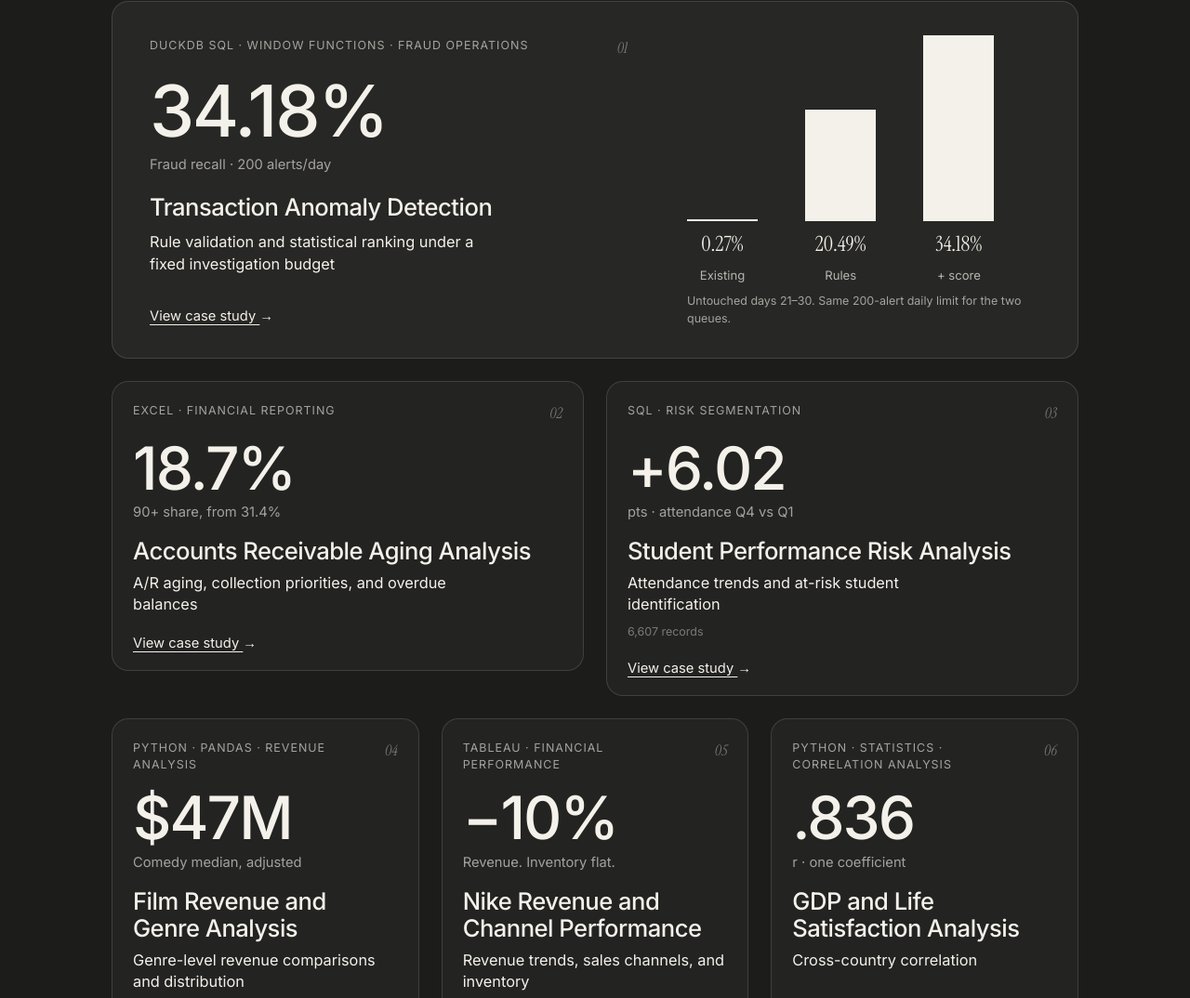
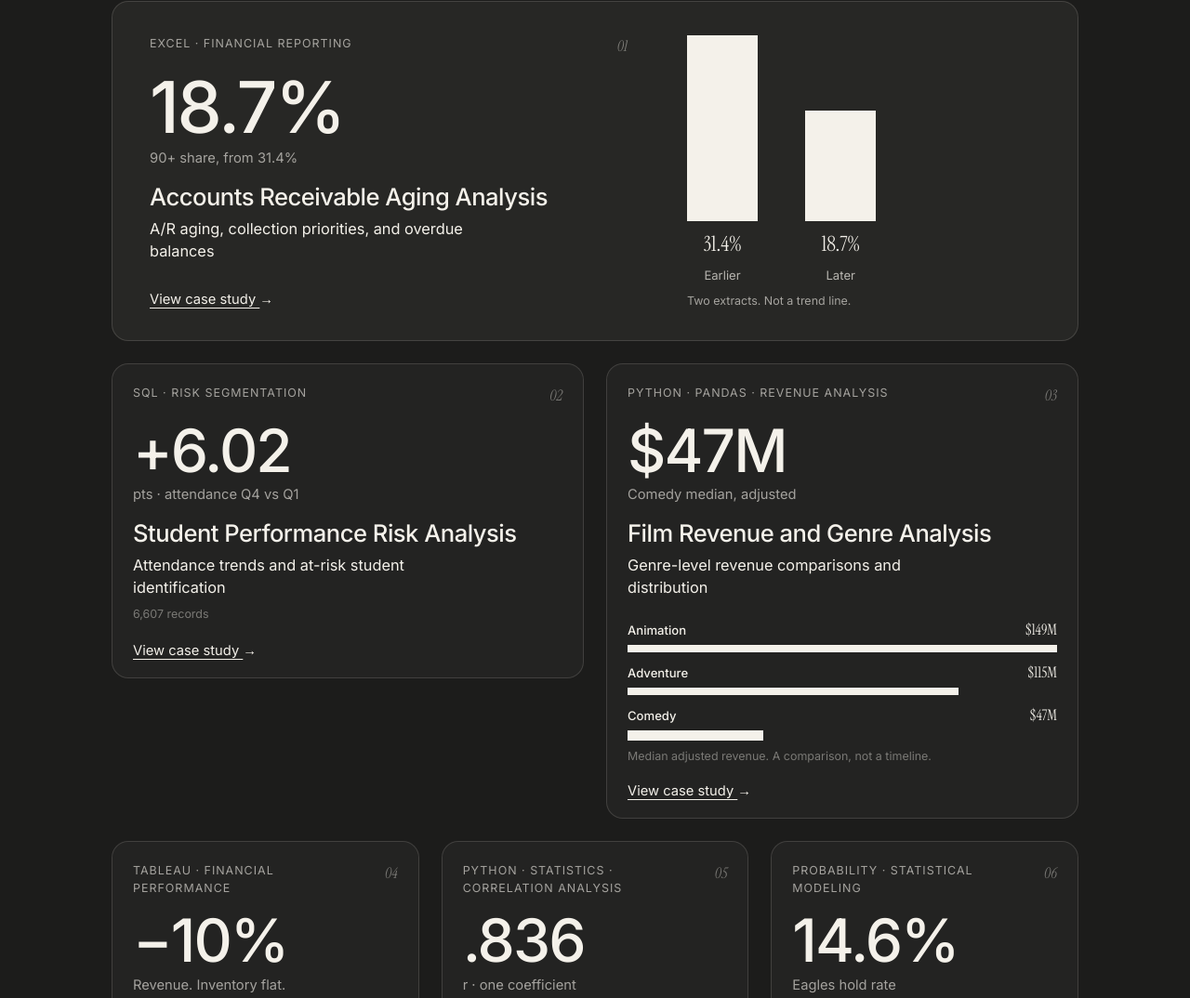
Before and after one commit to haleymykellemaes-beep/haleymykellemaes-beep.github.io, a plain HTML site: page index.html in a window 1280 px wide. Shown: the part 2495-3569 px from the top of the page at 93% size. Drawn offline with nearby package versions, Linux system fonts and the light colour scheme.

Commit message:
Restore original homepage before fraud project feature

```diff
--- a/index.html
+++ b/index.html
@@ -108,8 +108,8 @@
           <li class="metric-callout metric-a">
             <span class="metric-leader" aria-hidden="true"></span>
             <div class="metric-body">
-              <span class="metric-val">34.18%</span>
-              <span class="metric-label">Fraud Recall · 200 Alerts/Day</span>
+              <span class="metric-val">31.4% → 18.7%</span>
+              <span class="metric-label">90+ A/R Share</span>
             </div>
           </li>
           <li class="metric-callout metric-b">
@@ -152,36 +152,25 @@
         <p class="swipe-hint"><svg width="22" height="12" viewBox="0 0 22 12" aria-hidden="true" focusable="false"><path d="M0.6 6H20.2M14.6 1.4 20.4 6 14.6 10.6" fill="none" stroke="currentColor" stroke-width="1.25" stroke-linecap="round" stroke-linejoin="round"/></svg></p>
         <ul class="bento" id="project-row">
           <li class="span-ar">
-            <a class="card card-ar" href="/new/transaction-anomaly.html">
-              <div class="card-top"><span class="kicker">DuckDB SQL · Window Functions · Fraud Operations</span><span class="index">01</span></div>
-              <p class="finding" data-count="34.18" data-decimals="2" data-suffix="%">34.18%</p>
-              <p class="finding-note">Fraud recall · 200 alerts/day</p>
-              <h3>Transaction Anomaly Detection</h3>
-              <p class="desc">Rule validation and statistical ranking under a fixed investigation budget</p>
+            <a class="card card-ar" href="/new/ar-tracker.html">
+              <div class="card-top"><span class="kicker">Excel · Financial Reporting</span><span class="index">01</span></div>
+              <p class="finding" data-count="18.7" data-decimals="1" data-suffix="%">18.7%</p>
+              <p class="finding-note">90+ share, from 31.4%</p>
+              <h3>Accounts Receivable Aging Analysis</h3>
+              <p class="desc">A/R aging, collection priorities, and overdue balances</p>
               <div class="viz">
-                <div class="states" role="img" aria-label="Holdout fraud recall: existing rule 0.27 percent, rules-only queue 20.49 percent, and rules plus statistical score 34.18 percent.">
-                  <div class="state"><div class="state-col"><span class="state-bar" style="--h:1%"></span></div><b>0.27%</b><small>Existing</small></div>
-                  <div class="state"><div class="state-col"><span class="state-bar" style="--h:60%"></span></div><b>20.49%</b><small>Rules</small></div>
-                  <div class="state"><div class="state-col"><span class="state-bar" style="--h:100%"></span></div><b>34.18%</b><small>+ score</small></div>
+                <div class="states" role="img" aria-label="Two extracts of 90+ share: 31.4 percent, then 18.7 percent. Not a trend.">
+                  <div class="state"><div class="state-col"><span class="state-bar" style="--h:100%"></span></div><b>31.4%</b><small>Earlier</small></div>
+                  <div class="state"><div class="state-col"><span class="state-bar" style="--h:59.6%"></span></div><b>18.7%</b><small>Later</small></div>
                 </div>
-                <p class="viz-note">Untouched days 21–30. Same 200-alert daily limit for the two queues.</p>
+                <p class="viz-note">Two extracts. Not a trend line.</p>
               </div>
               <span class="go">View case study <i aria-hidden="true">→</i></span>
             </a>
           </li>
           <li class="span-sql">
-            <a class="card" href="/new/ar-tracker.html">
-              <div class="card-top"><span class="kicker">Excel · Financial Reporting</span><span class="index">02</span></div>
-              <p class="finding" data-count="18.7" data-decimals="1" data-suffix="%">18.7%</p>
-              <p class="finding-note">90+ share, from 31.4%</p>
-              <h3>Accounts Receivable Aging Analysis</h3>
-              <p class="desc">A/R aging, collection priorities, and overdue balances</p>
-              <span class="go">View case study <i aria-hidden="true">→</i></span>
-            </a>
-          </li>
-          <li class="span-film">
             <a class="card" href="/new/student-performance-sql.html">
-              <div class="card-top"><span class="kicker">SQL · Risk Segmentation</span><span class="index">03</span></div>
+              <div class="card-top"><span class="kicker">SQL · Risk Segmentation</span><span class="index">02</span></div>
               <p class="finding" data-count="6.02" data-decimals="2" data-prefix="+">+6.02</p>
               <p class="finding-note">pts · attendance Q4 vs Q1</p>
               <h3>Student Performance Risk Analysis</h3>
@@ -190,9 +179,9 @@
               <span class="go">View case study <i aria-hidden="true">→</i></span>
             </a>
           </li>
-          <li class="span-nike">
+          <li class="span-film">
             <a class="card" href="/new/tmdb-revenue.html">
-              <div class="card-top"><span class="kicker">Python · Pandas · Revenue Analysis</span><span class="index">04</span></div>
+              <div class="card-top"><span class="kicker">Python · Pandas · Revenue Analysis</span><span class="index">03</span></div>
               <p class="finding" data-count="47" data-decimals="0" data-prefix="$" data-suffix="M">$47M</p>
               <p class="finding-note">Comedy median, adjusted</p>
               <h3>Film Revenue and Genre Analysis</h3>
@@ -206,9 +195,9 @@
               <span class="go">View case study <i aria-hidden="true">→</i></span>
             </a>
           </li>
-          <li class="span-gdp">
+          <li class="span-nike">
             <a class="card" href="/new/nike.html">
-              <div class="card-top"><span class="kicker">Tableau · Financial Performance</span><span class="index">05</span></div>
+              <div class="card-top"><span class="kicker">Tableau · Financial Performance</span><span class="index">04</span></div>
               <p class="finding" data-count="10" data-decimals="0" data-prefix="−" data-suffix="%">−10%</p>
               <p class="finding-note">Revenue. Inventory flat.</p>
               <h3>Nike Revenue and Channel Performance</h3>
@@ -221,9 +210,9 @@
               <span class="go">View case study <i aria-hidden="true">→</i></span>
             </a>
           </li>
-          <li class="span-odds">
+          <li class="span-gdp">
             <a class="card" href="/new/happiness-gdp.html">
-              <div class="card-top"><span class="kicker">Python · Statistics · Correlation Analysis</span><span class="index">06</span></div>
+              <div class="card-top"><span class="kicker">Python · Statistics · Correlation Analysis</span><span class="index">05</span></div>
               <p class="finding" data-count="0.836" data-decimals="3" data-trim="1">.836</p>
               <p class="finding-note">r · one coefficient</p>
               <h3>GDP and Life Satisfaction Analysis</h3>
@@ -238,9 +227,9 @@
               <span class="go">View case study <i aria-hidden="true">→</i></span>
             </a>
           </li>
-          <li class="span-nike">
+          <li class="span-odds">
             <a class="card" href="/new/sports-projections.html">
-              <div class="card-top"><span class="kicker">Probability · Statistical Modeling</span><span class="index">07</span></div>
+              <div class="card-top"><span class="kicker">Probability · Statistical Modeling</span><span class="index">06</span></div>
               <p class="finding" data-count="14.6" data-decimals="1" data-suffix="%">14.6%</p>
               <p class="finding-note">Eagles hold rate</p>
               <h3>Fourth-Quarter Outcome Probability</h3>
```
